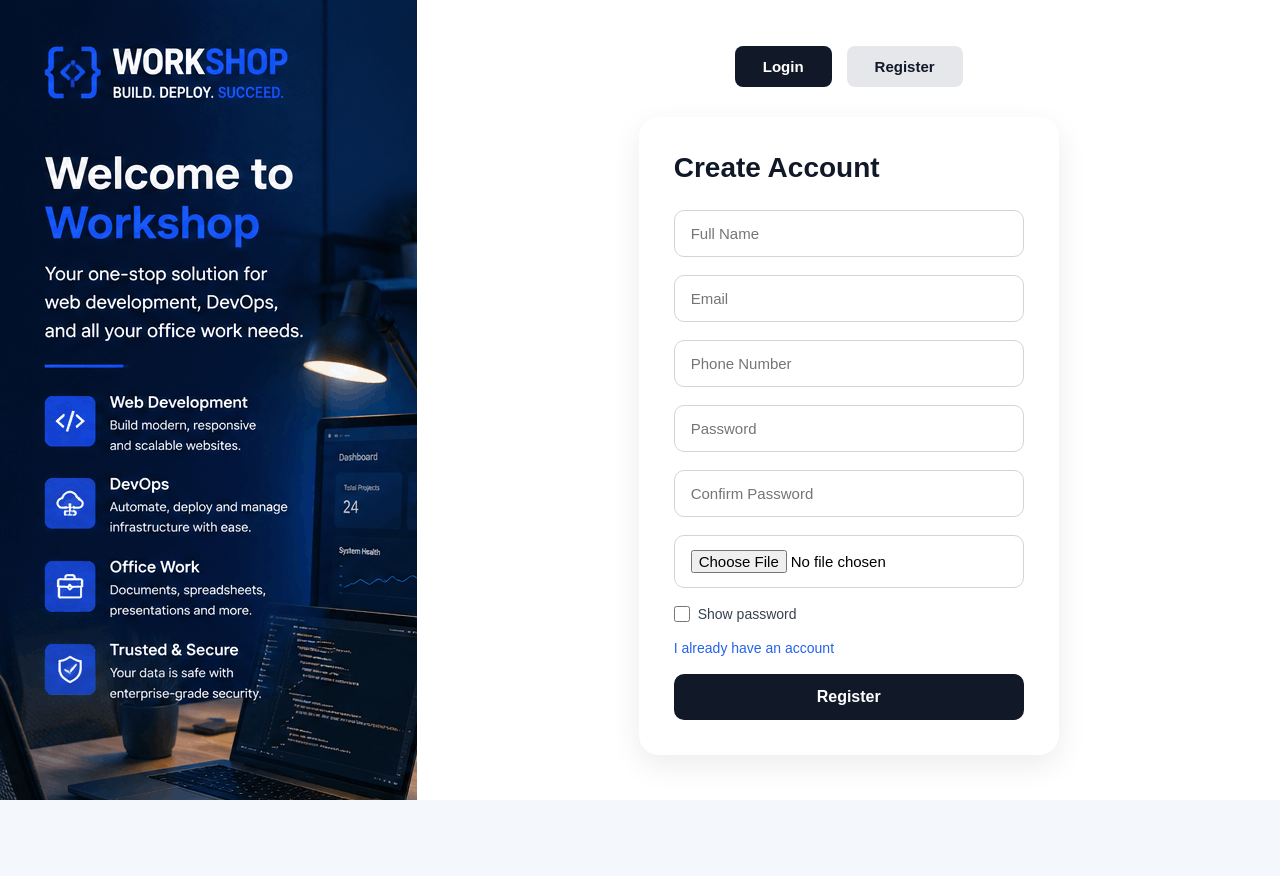
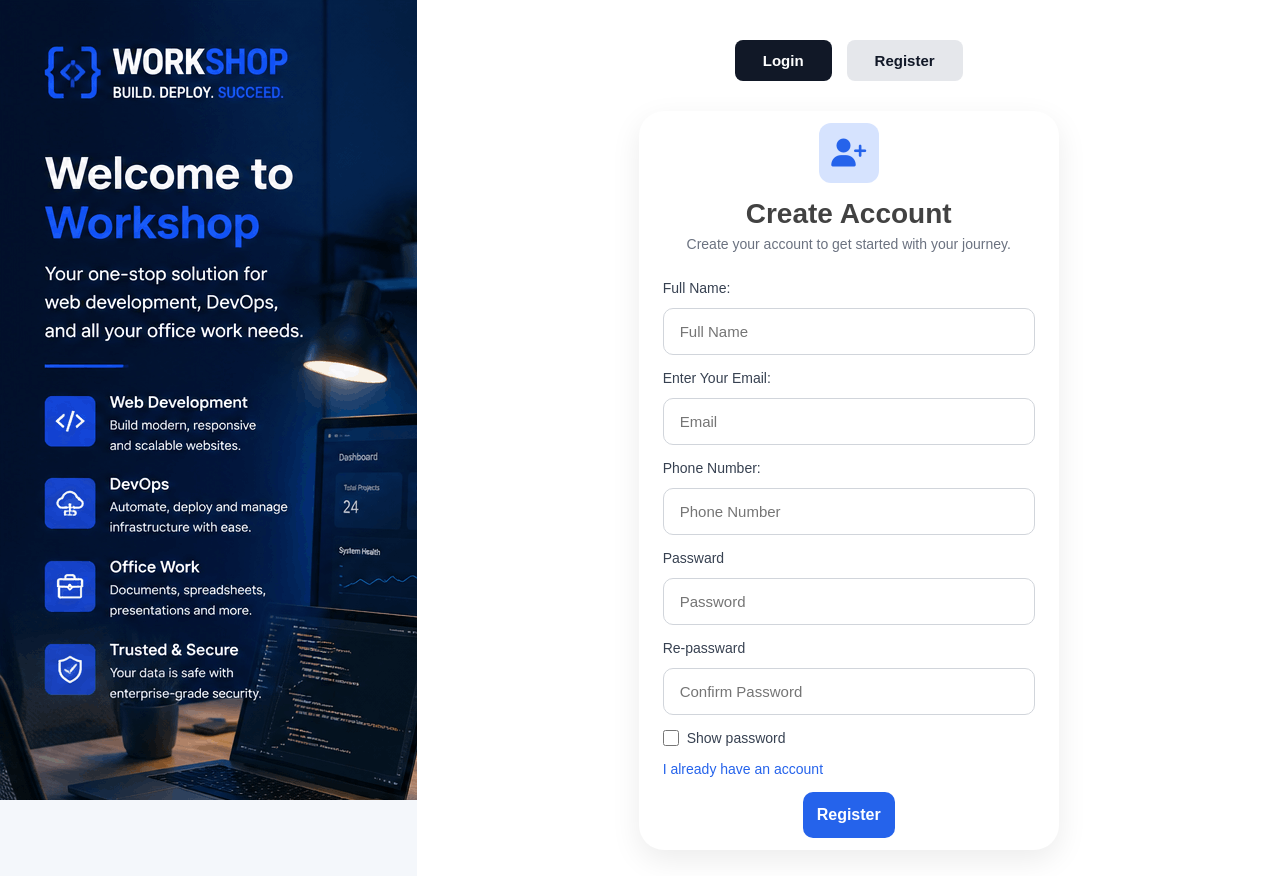
Before and after one commit to abhinavsingh25039-glitch/MY-fav-Site, a plain HTML site: page login.html in a window 1280 px wide. Both pictures are taken after typing "name@example.com", "Sample123" into the empty fields and a click on the button "Create an account". Before the commit the page ends 800 px from the top, so only its background shows below. Drawn offline with Linux system fonts and the light colour scheme.

Commit message:
upgrade CSS and HTML and make more perfect

```diff
--- a/login.html
+++ b/login.html
@@ -1,14 +1,17 @@
-<!DOCTYPE html>
+<!doctype html>
 <html lang="en">
 	<head>
-    <meta charset="UTF-8">
-    <meta name="viewport" content="width=device-width, initial-scale=1.0">
+		<meta charset="UTF-8" />
+		<meta name="viewport" content="width=device-width, initial-scale=1.0" />
 		<title>Abhinav Workshop</title>
-    <link rel="stylesheet" href="style/login.css">
+		<link rel="stylesheet" href="style/login.css" />
+		<link
+			rel="stylesheet"
+			href="https://cdnjs.cloudflare.com/ajax/libs/font-awesome/6.5.1/css/all.min.css" />
 	</head>
 	<body>
 		<aside class="side-image">
-        <img src="assets/Login.png" alt="Workshop">
+			<img src="assets/Login.png" alt="Workshop" />
 		</aside>
 		<div class="content">
 			<header>
@@ -19,46 +22,99 @@
 			</header>
 			<main>
 				<form id="loginForm" class="card">
+					<div class="login-icon">
+						<i class="fa-solid fa-user"></i>
+					</div>
 					<div class="form-top">
-                    <h2>Login Your account</h2>
-                    <p class="subtext">Welcome back! Sign in to continue your journey.</p>
+						<h2>Login</h2>
+						<p class="subtext">
+							Welcome back! Sign in to continue your journey.
+						</p>
 					</div>
 
-                <input type="email" id="loginEmail" placeholder="Username / Gmail" autocomplete="email">
-                <input type="password" id="loginPassword" placeholder="Enter Your Passward" autocomplete="current-password">
+					<div class="name">
+						<span>Username or Gmail</span>
+						<input
+							type="email"
+							id="loginEmail"
+							placeholder="Username or Gmail"
+							autocomplete="email" />
+					</div>
+
+					<div class="passward">
+						<span>Passward</span>
+						<input
+							type="password"
+							id="loginPassword"
+							placeholder="Enter Your Passward"
+							autocomplete="current-password" />
+					</div>
 
 					<label class="show-pass">
-                    <input type="checkbox" id="showLoginPassword"> Show password
+						<input type="checkbox" id="showLoginPassword" /> Show password
 					</label>
 
 					<div class="helper-row">
-                    <button type="button" id="goToRegister" class="text-link">Create an account</button>
-                    <button type="button" id="forgotPasswordLink" class="text-link">Forgot password?</button>
+						<button type="button" id="goToRegister" class="text-link">
+							Create an account
+						</button>
+						<button type="button" id="forgotPasswordLink" class="text-link">
+							Forgot password?
+						</button>
 					</div>
 
 					<button type="submit">Login</button>
 				</form>
 
 				<form id="registerForm" class="card hidden">
+					<div class="register-icon">
+						<i class="fa-solid fa-user-plus"></i>
+					</div>
+
+					<div class="form-top">
 						<h2>Create Account</h2>
-                <input type="text" id="fullName" placeholder="Full Name">
-                <input type="email" id="email" placeholder="Email">
-                <input type="tel" id="phone" placeholder="Phone Number">
-                <input type="password" id="password" placeholder="Password">
-                <input type="password" id="confirmPassword" placeholder="Confirm Password">
-                <input type="file" id="profileImage" accept="image/*" />
+						<p class="subtext">
+							Create your account to get started with your journey.
+						</p>
+					</div>
+					<div class="name">
+						<span>Full Name:</span>
+						<input type="text" id="fullName" placeholder="Full Name" />
+					</div>
+					<div class="email">
+						<span>Enter Your Email:</span>
+						<input type="email" id="email" placeholder="Email" />
+					</div>
+					<div class="number">
+						<span>Phone Number:</span>
+						<input type="tel" id="phone" placeholder="Phone Number" />
+					</div>
+					<div class="passward">
+						<span>Passward</span>
+						<input type="password" id="password" placeholder="Password" />
+					</div>
+					<div class="retype-passward">
+						<span>Re-passward</span>
+						<input
+							type="password"
+							id="confirmPassword"
+							placeholder="Confirm Password" />
+					</div>
 
 					<label class="show-pass">
-                    <input type="checkbox" id="showRegisterPassword"> Show password
+						<input type="checkbox" id="showRegisterPassword" /> Show password
 					</label>
 
 					<div class="helper-row">
-                    <button type="button" id="goToLogin" class="text-link">I already have an account</button>
+						<button type="button" id="goToLogin" class="text-link">
+							I already have an account
+						</button>
 					</div>
 
 					<button type="submit">Register</button>
 				</form>
 			</main>
+			<footer></footer>
 		</div>
 		<script src="script/auth.js" defer></script>
 	</body>
--- a/style/login.css
+++ b/style/login.css
@@ -76,19 +76,58 @@
 	width: 450px;
 	max-width: 420px;
 	background: white;
-    padding: 35px;
-    border-radius: 20px;
+	padding: 12px 24px;
+	border-radius: 25px;
 	box-shadow: 0 10px 30px rgba(0, 0, 0, 0.08);
 	display: flex;
+	align-items: center;
+	justify-content: space-evenly;
 	flex-direction: column;
-    gap: 18px;
+	gap: 15px;
 }
 
-.form-top h2,
-.card h2 {
+.login-icon,
+.register-icon {
+	width: 60px;
+	height: 60px;
+	display: flex;
+	align-items: center;
+	justify-content: center;
+	border-radius: 12px;
+	background-color: #5186f83b;
+}
+
+.login-icon i,
+.register-icon i {
+	display: inline-flex;
+	align-items: center;
+	justify-content: center;
 	font-size: 28px;
-    color: #111827;
-    margin-bottom: 8px;
+	line-height: 1;
+	color: #2563eb;
+}
+.form-top {
+	text-align: center;
+	margin-bottom: 10px;
+}
+
+.form-top h2 {
+	display: flex;
+	align-items: center;
+	justify-content: center;
+	gap: 8px;
+	margin: 0;
+	color: #2f2f2fe8;
+	font-size: 28px;
+	font-weight: bold;
+}
+
+.form-top h2 i {
+	color: inherit;
+}
+
+.form-top .subtext {
+	margin-top: 4px;
 }
 
 .subtext {
@@ -98,6 +137,28 @@
 }
 
 /* INPUTS */
+.name,
+.passward,
+.email,
+.number,
+.retype-passward {
+	width: 100%;
+	display: flex;
+	flex-direction: column;
+	gap: 6px;
+}
+
+.name span,
+.passward span,
+.email span,
+.number span,
+.retype-passward span {
+	display: block;
+	width: 100%;
+	color: #374151;
+	font-size: 14px;
+	font-weight: 500;
+}
 
 .card input {
 	width: 100%;
@@ -117,6 +178,7 @@
 /* HELPER LINKS */
 
 .helper-row {
+	width: 100%;
 	display: flex;
 	justify-content: space-between;
 	align-items: center;
@@ -142,8 +204,8 @@
 	padding: 14px;
 	border: none;
 	border-radius: 10px;
-    background: #111827;
-    color: white;
+	background: #2563eb;
+	color: #fff;
 	font-size: 16px;
 	font-weight: 600;
 	cursor: pointer;
@@ -151,8 +213,9 @@
 }
 
 .card button[type="submit"]:hover {
-    background: #1f2937;
-    transform: translateY(-2px);
+	background: #eff6ff;
+	color: #2563eb;
+	border-color: #2563eb;
 }
 
 /* HIDDEN FORM */
@@ -217,6 +280,7 @@
 }
 
 .show-pass {
+	width: 100%;
 	display: flex;
 	align-items: center;
 	gap: 8px;
@@ -251,3 +315,9 @@
 	color: #dc2626;
 	font-weight: 600;
 }
+
+.card span {
+	display: block;
+	width: 100%;
+	margin-bottom: 6px;
+}
```
Also changed, not shown: about-us.html (added, +70 -0 lines), home.html (+43 -12 lines), style/home.css (+3 -4 lines). Lines whose indentation alone changed are shown as unchanged.
